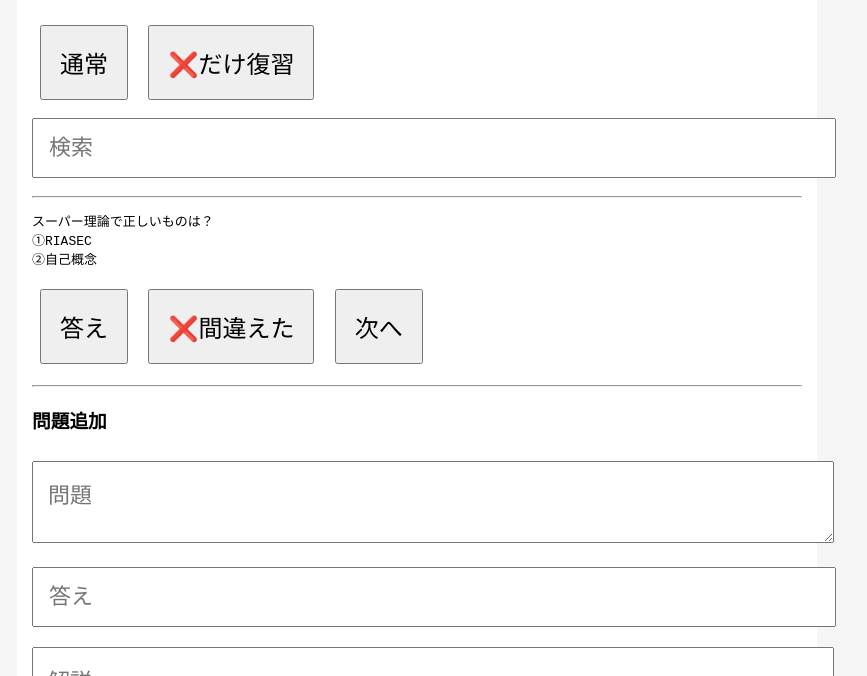
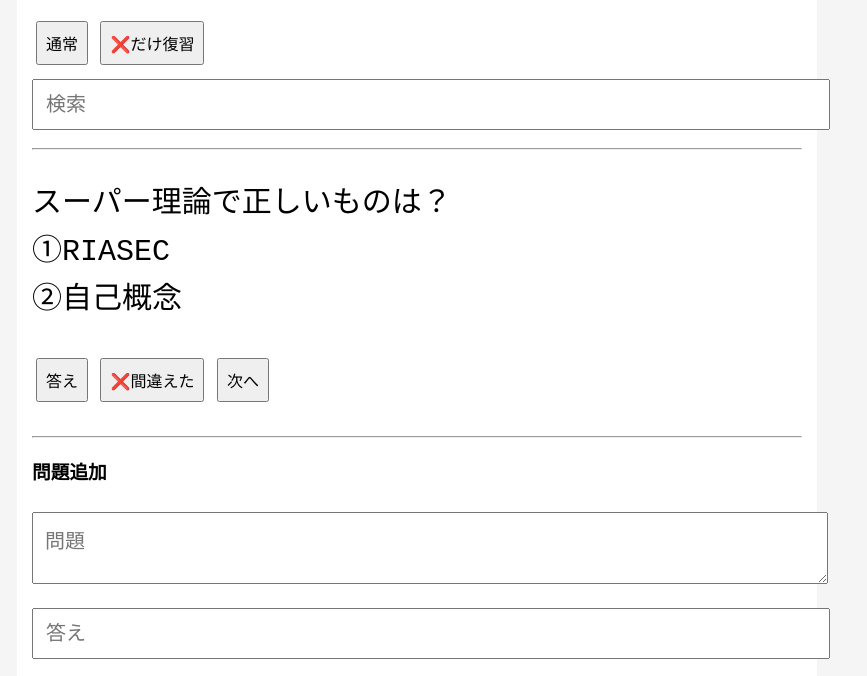
Before and after one commit to pikech68/FlashCard, a plain HTML site: page index.html in a window 1280 px wide. Shown: the part 93-769 px from the top of the page, without its empty margins (223-1090 px from the left). Drawn offline with Linux system fonts and the light colour scheme.

Commit message:
Update index.html

```diff
--- a/index.html
+++ b/index.html
@@ -6,12 +6,14 @@ body{font-family:sans-serif;max-width:800px;margin:auto;padding:20px;background:
 .box{background:#fff;padding:15px;border-radius:10px}
 textarea,input{width:100%;
 margin:10px 0;
-padding:15px;
-font-size:22px;}
-button{padding:18px;
-margin:8px;
-font-size:24px;}
-pre{white-space:pre-wrap}
+padding:12px;
+font-size:20px;}
+button{padding:8px;
+margin:4px;
+font-size:16px;}
+pre{white-space:pre-wrap;
+font-size:30px;
+line-height:1.6;}
 </style></head><body><div class="box">
 <h2>キャリコン単語帳</h2>
 <button onclick="mode='all';current=0;draw()">通常</button>
```
